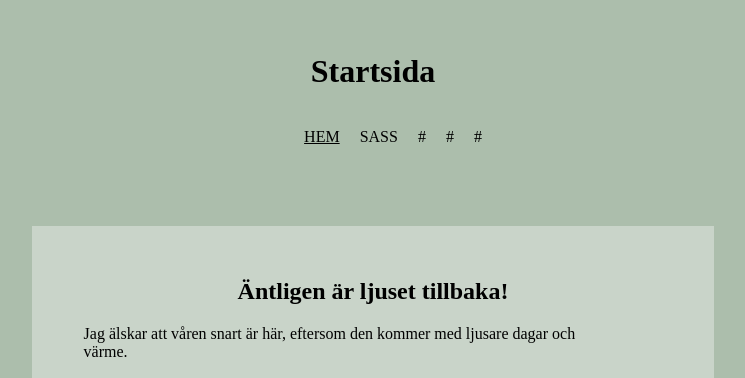
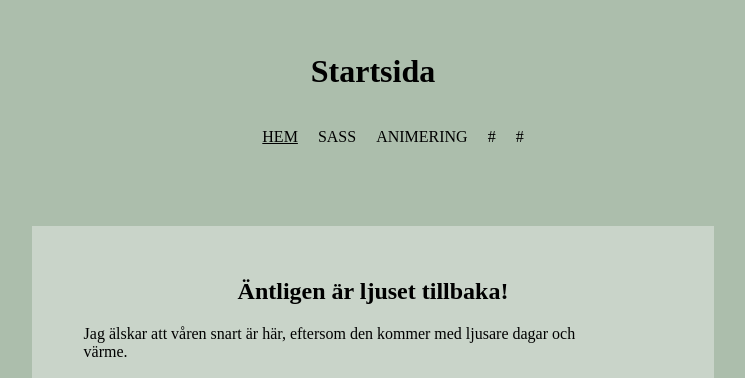
Before and after one commit to anglajuliusson/DT211G-Moment-4, a website built with Parcel: page src/index.html in a window 1280 px wide. Shown: the top 378 px of the page, without its empty margins (267-1012 px from the left). Built offline with nearby package versions, Linux system fonts and the light colour scheme; files whose address does not match are found by name.

Commit message:
Länka till animering

```diff
--- a/src/index.html
+++ b/src/index.html
@@ -14,7 +14,7 @@
             <ul class="headmenu">
                 <li><a class="duarhar" href="index.html">HEM</a></li>
                 <li><a href="sass.html">SASS</a></li>
-                <li><a href="#">#</a></li>
+                <li><a href="animering.html">ANIMERING</a></li>
                 <li><a href="#">#</a></li>
                 <li><a href="#">#</a></li>
             </ul>
@@ -39,7 +39,7 @@
             <ul class="mobilmenu">
                 <li><a class="duarhar" href="index.html">HEM</a></li>
                 <li><a href="sass.html">SASS</a></li>
-                <li><a href="#">#</a></li>
+                <li><a href="animering.html">ANIMERING</a></li>
                 <li><a href="#">#</a></li>
                 <li><a href="#">#</a></li>
             </ul>
```
Also changed, not shown: src/sass.html (+2 -2 lines).
